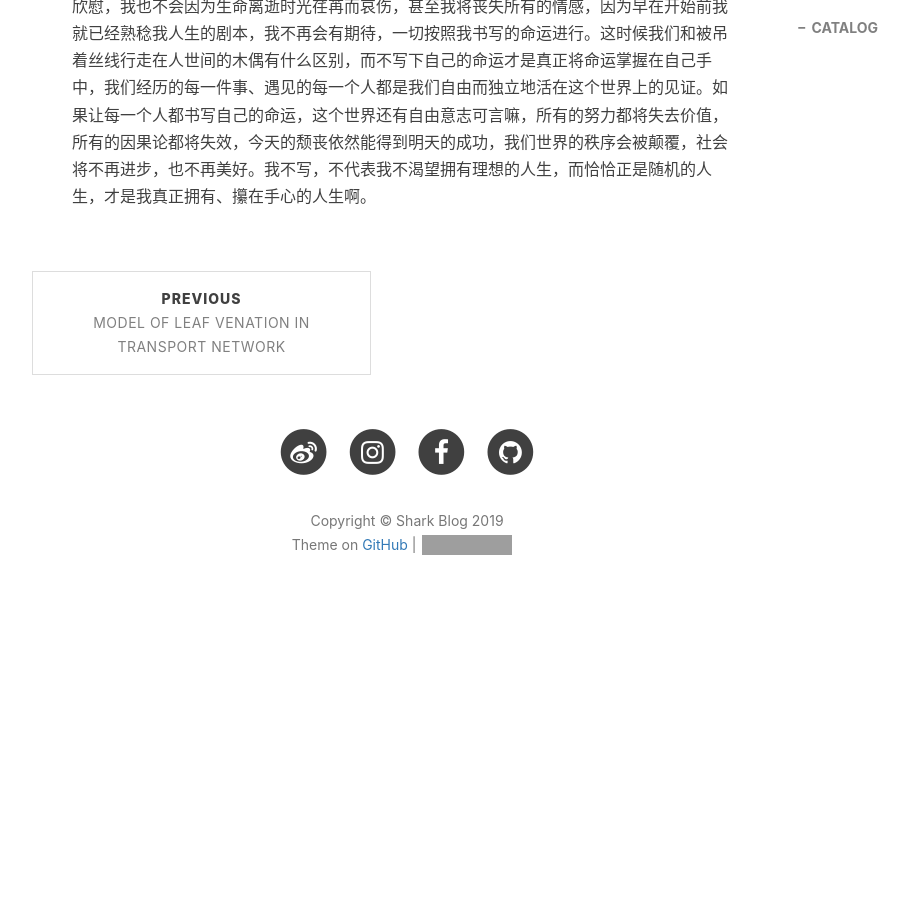
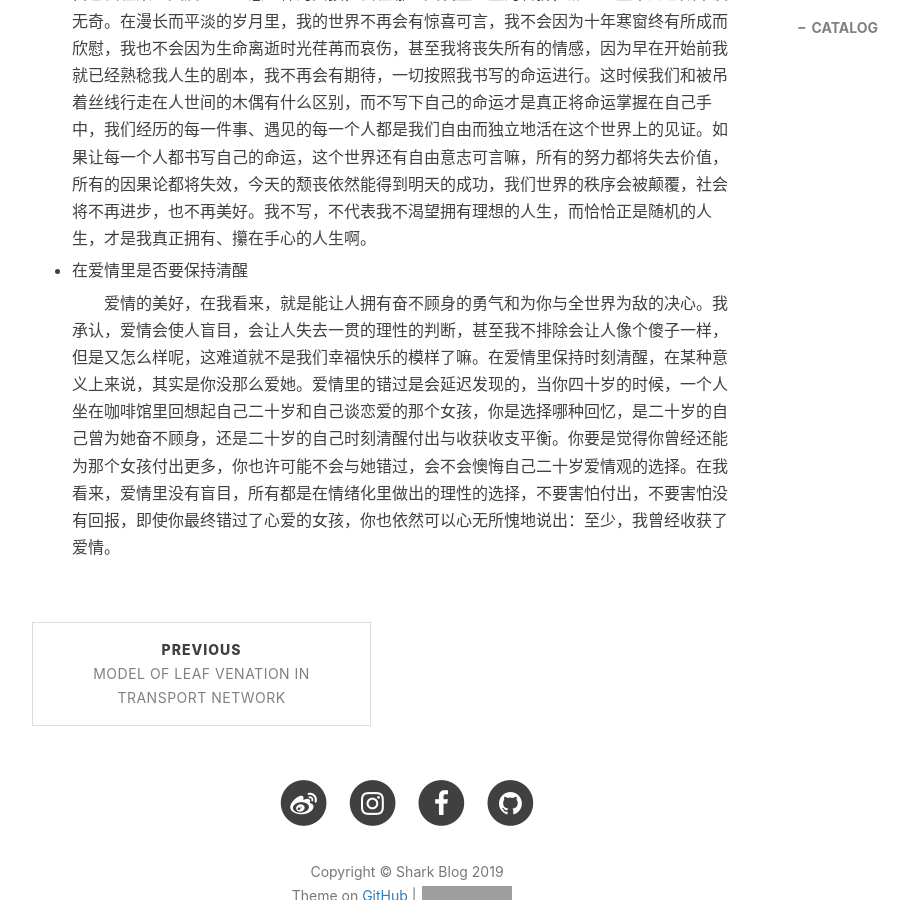
Before and after one commit to sharkjingyang/sharkjingyang.github.io, a Jekyll site: the page built from _posts/2019-11-22-话题和思考.md, in a window 1280 px wide and 900 px high, scrolled down 2555 px. Shown: the whole window, without its empty margins (233-1142 px from the left). Built offline with Jekyll 4.4.1, drawn with Linux system fonts in a browser that asks for light colours; nearby versions of some CDN libraries; comment, search, counter and statistics services are not loaded; before the commit the page ends 3204 px from its top, so only the background shows below that; some of the changed text lies outside the part shown; grey boxes are pictures that could not be loaded.

```diff
--- a/_posts/2019-11-22-话题和思考.md
+++ b/_posts/2019-11-22-话题和思考.md
@@ -43,3 +43,7 @@ tags:
 * **如果存在上帝，让你自由书写自己的命运，会不会写**
 
   &emsp;&emsp;不会去书写。人生的妙趣就在于不确定性，遇见不一样的人，发生不确定的事。如果知道自己会在某一天爱上一个怎么样的女孩，会在哪一天发生人生的转折，那么一生未免也太平淡无奇。在漫长而平淡的岁月里，我的世界不再会有惊喜可言，我不会因为十年寒窗终有所成而欣慰，我也不会因为生命离逝时光荏苒而哀伤，甚至我将丧失所有的情感，因为早在开始前我就已经熟稔我人生的剧本，我不再会有期待，一切按照我书写的命运进行。这时候我们和被吊着丝线行走在人世间的木偶有什么区别，而不写下自己的命运才是真正将命运掌握在自己手中，我们经历的每一件事、遇见的每一个人都是我们自由而独立地活在这个世界上的见证。如果让每一个人都书写自己的命运，这个世界还有自由意志可言嘛，所有的努力都将失去价值，所有的因果论都将失效，今天的颓丧依然能得到明天的成功，我们世界的秩序会被颠覆，社会将不再进步，也不再美好。我不写，不代表我不渴望拥有理想的人生，而恰恰正是随机的人生，才是我真正拥有、攥在手心的人生啊。
+
+* 在爱情里是否要保持清醒
+
+  &emsp;&emsp;爱情的美好，在我看来，就是能让人拥有奋不顾身的勇气和为你与全世界为敌的决心。我承认，爱情会使人盲目，会让人失去一贯的理性的判断，甚至我不排除会让人像个傻子一样，但是又怎么样呢，这难道就不是我们幸福快乐的模样了嘛。在爱情里保持时刻清醒，在某种意义上来说，其实是你没那么爱她。爱情里的错过是会延迟发现的，当你四十岁的时候，一个人坐在咖啡馆里回想起自己二十岁和自己谈恋爱的那个女孩，你是选择哪种回忆，是二十岁的自己曾为她奋不顾身，还是二十岁的自己时刻清醒付出与收获收支平衡。你要是觉得你曾经还能为那个女孩付出更多，你也许可能不会与她错过，会不会懊悔自己二十岁爱情观的选择。在我看来，爱情里没有盲目，所有都是在情绪化里做出的理性的选择，不要害怕付出，不要害怕没有回报，即使你最终错过了心爱的女孩，你也依然可以心无所愧地说出：至少，我曾经收获了爱情。
```
Also changed, not shown: other parts of _posts/2019-11-22-话题和思考.md (+1 -1 lines).
